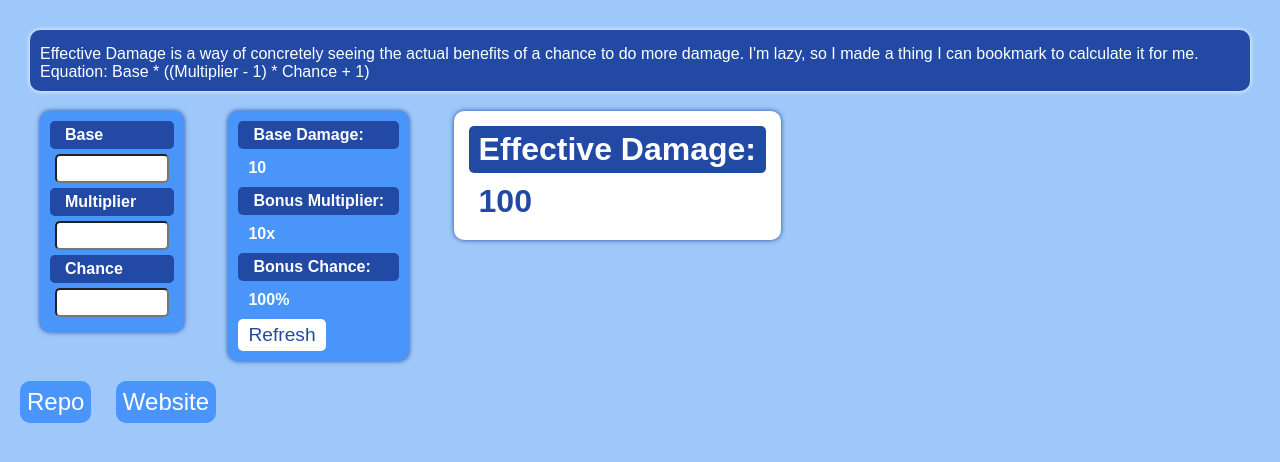
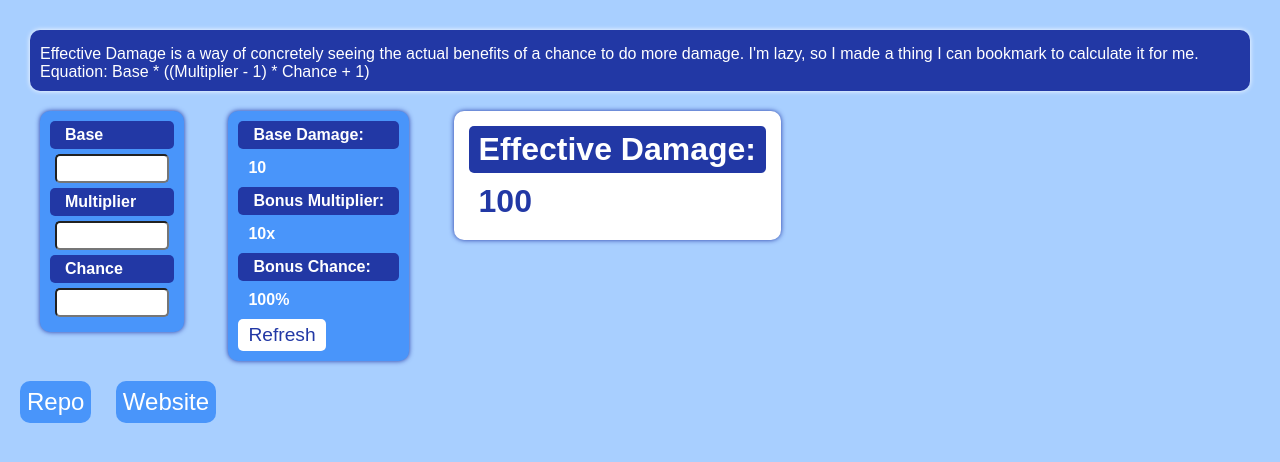
Before and after one commit to Anegasakii/Effective-Raw, a plain HTML site: page index.html in a window 1280 px wide. Drawn offline with Linux system fonts and the light colour scheme.

Commit message:
colours everywhere

```diff
--- a/style.css
+++ b/style.css
@@ -1,7 +1,7 @@
 :root {
 	--main: #4995fa;
-	--darker: #224aa5;
-	--lighter: #9dc8f9;
+	--darker: #2238A5;
+	--lighter: #A8CFFF;
 }
 
 html, body {
```
